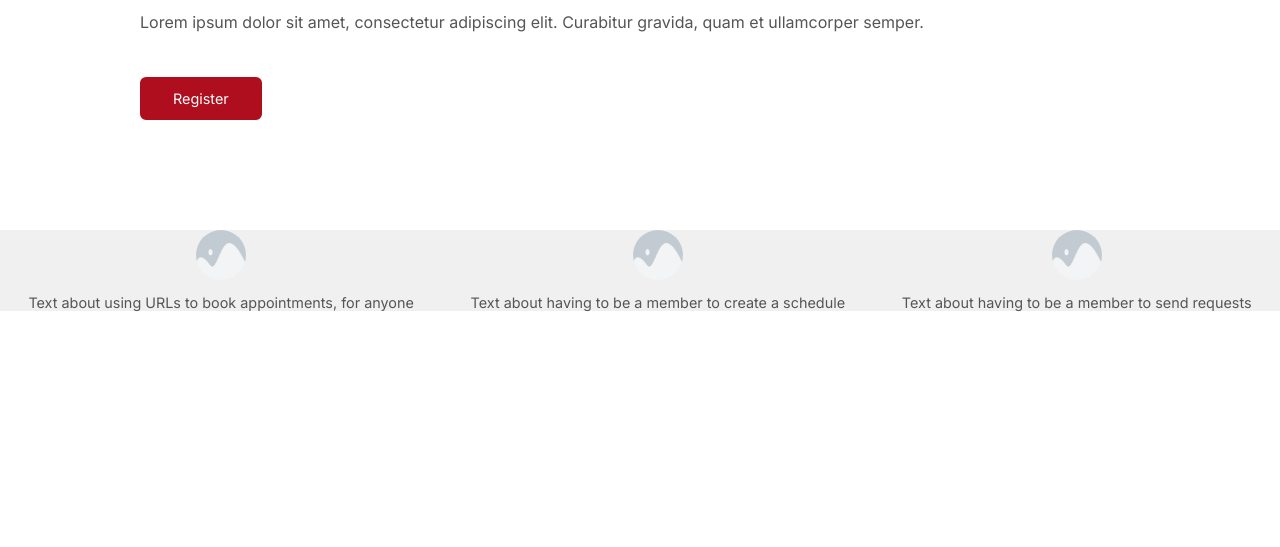
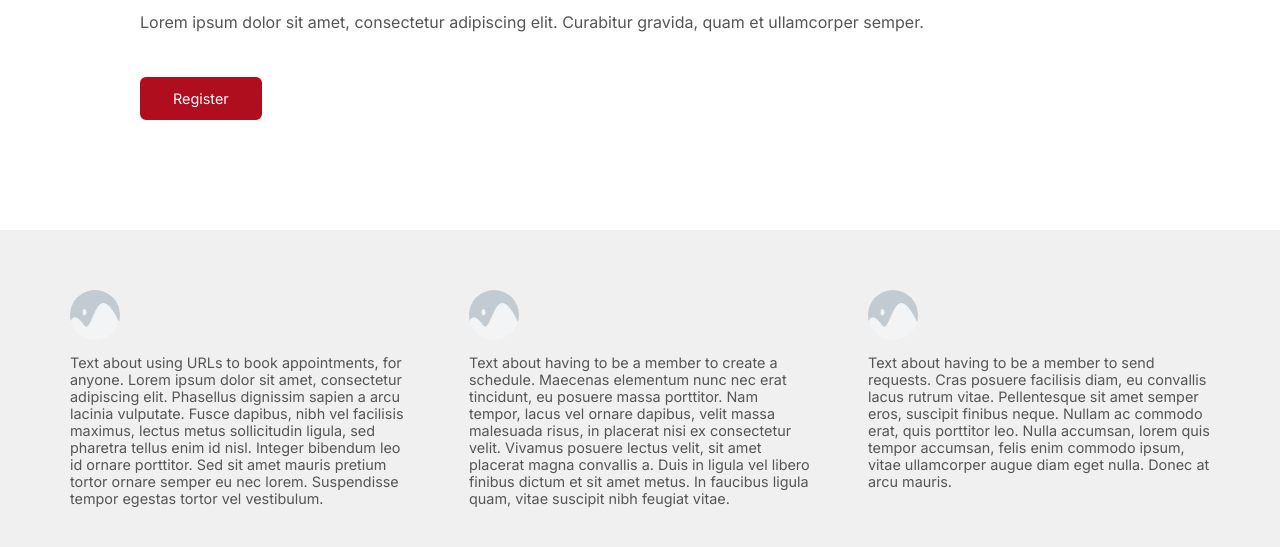
Before and after one commit to zu-greta/socs_sisters, a PHP site: page /landing.html in a window 1280 px wide. Shown: the part 313-860 px from the top of the page. Before the commit the page ends 625 px from the top, so only its background shows below. Run offline with PHP 8.4, Linux system fonts and the light colour scheme; some web fonts are replaced.

Commit message:
added nav, and formatted half the page for landing

```diff
--- a/frontend_stuff/general_style.css
+++ b/frontend_stuff/general_style.css
@@ -79,7 +79,7 @@ button.secondary {
 
 button.secondary:hover {
   background-color: #e4e4e4;
-  color: #424242;
+  color: #ae0e1d;
 }
 
 /* disabled button for when fields are not filled */
--- a/frontend_stuff/landing.html
+++ b/frontend_stuff/landing.html
@@ -5,7 +5,6 @@
     <title>Landing Page</title>
     <link rel="stylesheet" href="general_style.css">
     <style>
-
         main {
             box-sizing: border-box;
             width: 100%;
@@ -13,10 +12,9 @@
             padding: 50px 70px 30px;
         }
 
-        .main-container{
-            max-width: 1000px; /*Adjust if needed*/
+        .main-container {
+            max-width: 1000px;
             width: 100%;
-            /*background-color: #555;*/
             margin: 80px auto;
         }
 
@@ -31,27 +29,39 @@
             margin-bottom: 45px;
         }
 
-        footer {
+        .features {
+            box-sizing: border-box;
+            width: 100%;
+            text-align: left;
+            padding: 50px 70px 30px;
             background-color: #f0f0f0;
         }
 
-        footer .footer-icons {
-            display: flex;
-            justify-content: space-around;
-            align-items: center;
+        .features-container {
+            max-width: 1260px;
+            width: 100%;
+            margin: 10px auto;
         }
 
-        footer .icon-container {
-            text-align: center;
+        .features-icons {
+            display: flex;
+            justify-content: space-between; /* Ensures even spacing between items */
+            align-items: flex-start; /* Aligns items to the top */
         }
 
-        footer .icon-container img {
+        .icon-container {
+            flex: 1; /* Distributes containers evenly */
+            max-width: 30%; /* Adjust width to fit within row */
+            text-align: left; /* Aligns text to the left */
+        }
+
+        .icon-container img {
             width: 50px;
             height: 50px;
             border-radius: 50%;
         }
 
-        footer .icon-container p {
+        .icon-container p {
             margin-top: 10px;
             font-size: 0.9rem;
             color: #555;
@@ -69,35 +79,45 @@
             </a>
 
             <div class="nav-buttons">
-                <!-- default nav buttons for logged-out state -->
                 <button id="loginLink" type="button" class="secondary">Log In</button>
                 <button id="registerLink" type="button" class="primary">Register</button>
+            </div>
         </div>
     </header>
 
     <main>
         <div class="main-container">
             <h2>Insert Long Slogan Here Insert Long Slogan Here </h2>
-            <p>Lorem ipsum dolor sit amet, consectetur adipiscing elit. Curabitur gravida, quam et ullamcorper semper.</p>
+            <p>Lorem ipsum dolor sit amet, consectetur adipiscing elit. Curabitur gravida, quam et ullamcorper semper.
+            </p>
             <button onclick="window.location.href='register.html'" class="primary">Register</button>
         </div>
     </main>
 
-    <footer>
-        <div class="footer-icons">
+    <div class="features">
+        <div class="features-container">
+            <div class="features-icons">
                 <div class="icon-container">
                     <img src="png/placeholder.png" alt="Icon 1">
-                <p>Text about using URLs to book appointments, for anyone</p>
+                    <p>
+                        Text about using URLs to book appointments, for anyone. Lorem ipsum dolor sit amet, consectetur adipiscing elit. Phasellus dignissim sapien a arcu lacinia vulputate. Fusce dapibus, nibh vel facilisis maximus, lectus metus sollicitudin ligula, sed pharetra tellus enim id nisl. Integer bibendum leo id ornare porttitor. Sed sit amet mauris pretium tortor ornare semper eu nec lorem. Suspendisse tempor egestas tortor vel vestibulum.
+                    </p>
                 </div>
                 <div class="icon-container">
                     <img src="png/placeholder.png" alt="Icon 2">
-                <p>Text about having to be a member to create a schedule</p>
+                    <p>
+                        Text about having to be a member to create a schedule. Maecenas elementum nunc nec erat tincidunt, eu posuere massa porttitor. Nam tempor, lacus vel ornare dapibus, velit massa malesuada risus, in placerat nisi ex consectetur velit. Vivamus posuere lectus velit, sit amet placerat magna convallis a. Duis in ligula vel libero finibus dictum et sit amet metus. In faucibus ligula quam, vitae suscipit nibh feugiat vitae.
+                    </p>
                 </div>
                 <div class="icon-container">
                     <img src="png/placeholder.png" alt="Icon 3">
-                <p>Text about having to be a member to send requests</p>
+                    <p>
+                        Text about having to be a member to send requests. Cras posuere facilisis diam, eu convallis lacus rutrum vitae. Pellentesque sit amet semper eros, suscipit finibus neque. Nullam ac commodo erat, quis porttitor leo. Nulla accumsan, lorem quis tempor accumsan, felis enim commodo ipsum, vitae ullamcorper augue diam eget nulla. Donec at arcu mauris.
+                    </p>
                 </div>
             </div>
-    </footer>
+        </div>
+    </div>
 </body>
+
 </html>
```
Also changed, not shown: frontend_stuff/login.html (+4 -5 lines). Lines whose indentation alone changed are shown as unchanged.
